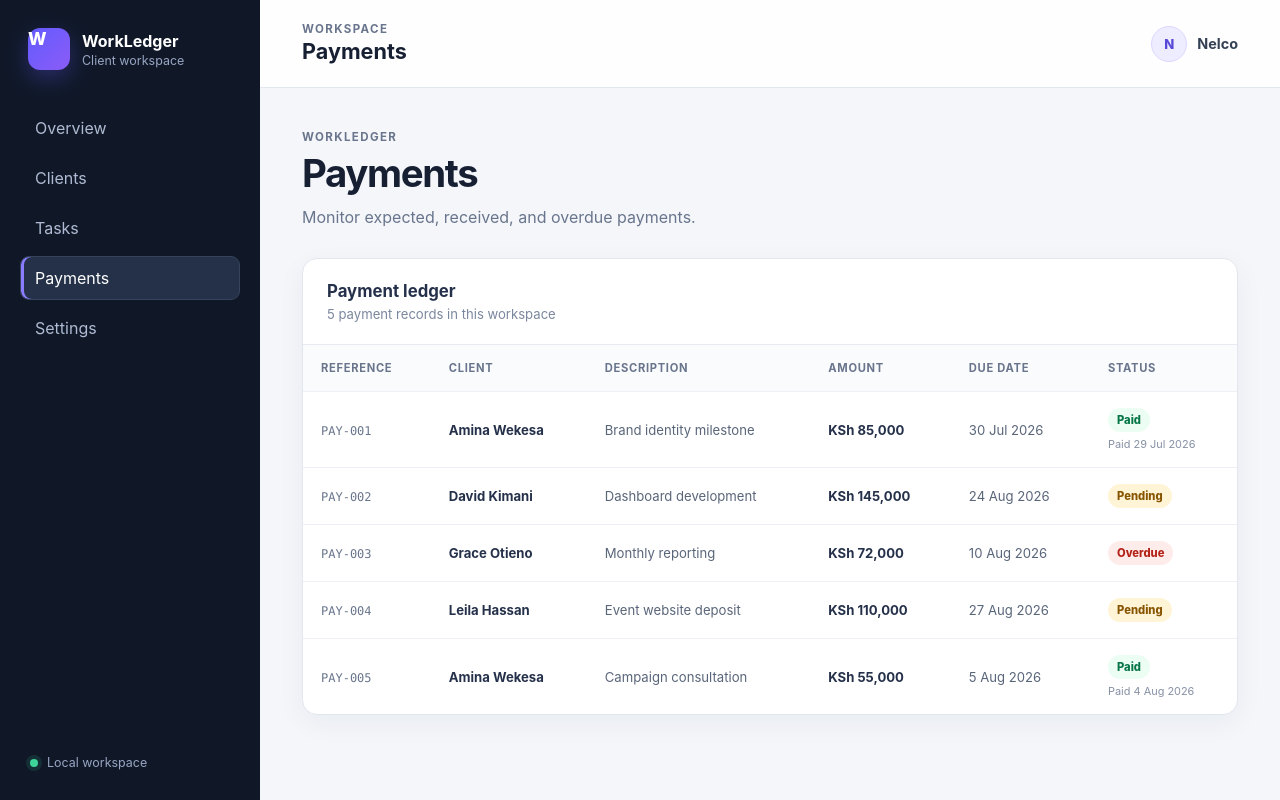
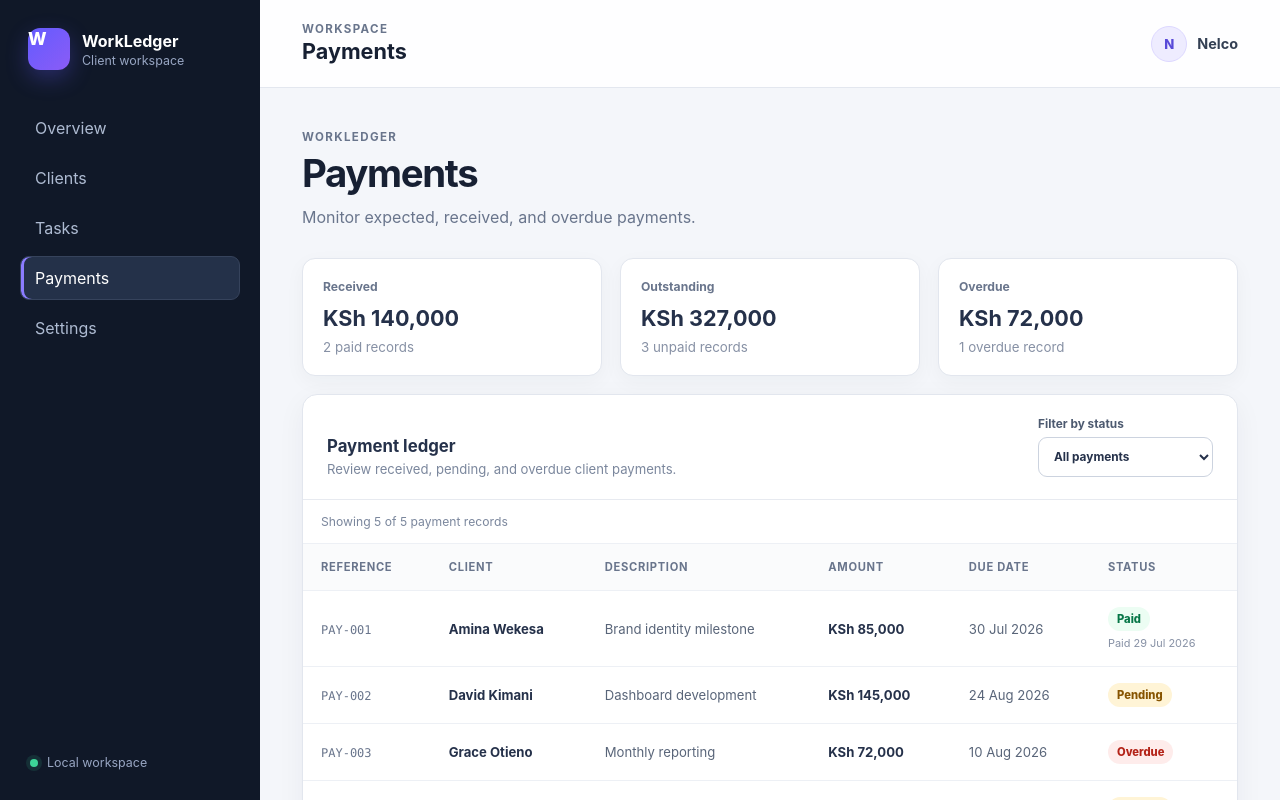
Before and after one commit to nelco254-art/workledger, a React (Vite) app: page / in a window 1280 px wide. Both pictures are taken after a click on the button "Payments". Shown: the top 800 px of the page. Built offline with nearby package versions, Linux system fonts and the light colour scheme.

Commit message:
feat: add payment summaries and status filtering

```diff
--- a/src/App.css
+++ b/src/App.css
@@ -810,3 +810,98 @@
   color: #b42318;
   background: #feeceb;
 }
+
+.payment-layout {
+  display: grid;
+  gap: 18px;
+}
+
+.payment-summary-grid {
+  display: grid;
+  grid-template-columns: repeat(3, minmax(0, 1fr));
+  gap: 18px;
+}
+
+.payment-summary-card {
+  padding: 20px;
+  border: 1px solid #e2e6ee;
+  border-radius: 13px;
+  background: #ffffff;
+  box-shadow: 0 6px 20px rgb(29 41 57 / 4%);
+}
+
+.payment-summary-card span,
+.payment-summary-card strong,
+.payment-summary-card small {
+  display: block;
+}
+
+.payment-summary-card span {
+  color: #69758c;
+  font-size: 0.76rem;
+  font-weight: 700;
+}
+
+.payment-summary-card strong {
+  margin: 11px 0 8px;
+  color: #25314a;
+  font-size: 1.35rem;
+}
+
+.payment-summary-card small {
+  color: #8791a5;
+}
+
+.payment-header {
+  display: flex;
+  align-items: flex-end;
+  justify-content: space-between;
+  gap: 20px;
+}
+
+.payment-filter {
+  display: grid;
+  gap: 6px;
+  min-width: 175px;
+  color: #4d5a70;
+  font-size: 0.74rem;
+  font-weight: 700;
+}
+
+.payment-filter select {
+  min-height: 40px;
+  padding: 8px 11px;
+  border: 1px solid #ccd3df;
+  border-radius: 9px;
+  color: #25314a;
+  background: #ffffff;
+}
+
+.payment-filter select:focus {
+  border-color: #7569f8;
+  outline: none;
+  box-shadow: 0 0 0 3px rgb(117 105 248 / 14%);
+}
+
+.payment-result-count {
+  margin: 0;
+  padding: 14px 18px;
+  border-bottom: 1px solid #edf0f5;
+  color: #7b879d;
+  font-size: 0.76rem;
+}
+
+@media (max-width: 800px) {
+  .payment-summary-grid {
+    grid-template-columns: 1fr;
+  }
+
+  .payment-header {
+    align-items: stretch;
+    flex-direction: column;
+  }
+
+  .payment-filter {
+    width: 100%;
+  }
+}
--- a/src/components/PaymentLedger.tsx
+++ b/src/components/PaymentLedger.tsx
@@ -1,9 +1,12 @@
-import type { Client, Payment } from '../types'
+import { useState } from 'react'
+import type { Client, Payment, PaymentStatus } from '../types'
 
 interface PaymentLedgerProps {
   clients: Client[]
   payments: Payment[]
 }
+
+type PaymentFilter = PaymentStatus | 'all'
 
 const dateFormatter = new Intl.DateTimeFormat('en-KE', {
   day: 'numeric',
@@ -21,25 +24,84 @@ const formatKes = (amount: number) =>
 const formatReference = (id: string) =>
   id.replace('payment-', 'PAY-').toUpperCase()
 
+const totalPayments = (payments: Payment[]) =>
+  payments.reduce((total, payment) => total + payment.amount, 0)
+
 export function PaymentLedger({
   clients,
   payments,
 }: PaymentLedgerProps) {
+  const [statusFilter, setStatusFilter] = useState<PaymentFilter>('all')
+
   const clientNames = new Map(
     clients.map((client) => [client.id, client.name]),
   )
 
+  const paidPayments = payments.filter(
+    (payment) => payment.status === 'paid',
+  )
+
+  const unpaidPayments = payments.filter(
+    (payment) => payment.status !== 'paid',
+  )
+
+  const overduePayments = payments.filter(
+    (payment) => payment.status === 'overdue',
+  )
+
+  const filteredPayments = payments.filter(
+    (payment) =>
+      statusFilter === 'all' || payment.status === statusFilter,
+  )
+
   return (
+    <div className="payment-layout">
+      <div className="payment-summary-grid">
+        <article className="payment-summary-card">
+          <span>Received</span>
+          <strong>{formatKes(totalPayments(paidPayments))}</strong>
+          <small>{paidPayments.length} paid records</small>
+        </article>
+
+        <article className="payment-summary-card">
+          <span>Outstanding</span>
+          <strong>{formatKes(totalPayments(unpaidPayments))}</strong>
+          <small>{unpaidPayments.length} unpaid records</small>
+        </article>
+
+        <article className="payment-summary-card">
+          <span>Overdue</span>
+          <strong>{formatKes(totalPayments(overduePayments))}</strong>
+          <small>{overduePayments.length} overdue record</small>
+        </article>
+      </div>
+
       <div className="payment-panel">
         <div className="payment-header">
           <div>
             <h3>Payment ledger</h3>
-          <p>
-            {payments.length} payment{' '}
-            {payments.length === 1 ? 'record' : 'records'} in this workspace
+            <p>Review received, pending, and overdue client payments.</p>
+          </div>
+
+          <label className="payment-filter">
+            <span>Filter by status</span>
+            <select
+              onChange={(event) =>
+                setStatusFilter(event.target.value as PaymentFilter)
+              }
+              value={statusFilter}
+            >
+              <option value="all">All payments</option>
+              <option value="paid">Paid</option>
+              <option value="pending">Pending</option>
+              <option value="overdue">Overdue</option>
+            </select>
+          </label>
+        </div>
+
+        <p className="payment-result-count" aria-live="polite">
+          Showing {filteredPayments.length} of {payments.length} payment records
         </p>
-        </div>
-      </div>
 
         <div
           className="table-scroll"
@@ -63,7 +125,8 @@ export function PaymentLedger({
             </thead>
 
             <tbody>
-            {payments.map((payment) => (
+              {filteredPayments.length > 0 ? (
+                filteredPayments.map((payment) => (
                   <tr key={payment.id}>
                     <td>
                       <span className="payment-reference">
@@ -105,10 +168,19 @@ export function PaymentLedger({
                       )}
                     </td>
                   </tr>
-            ))}
+                ))
+              ) : (
+                <tr>
+                  <td className="empty-table-cell" colSpan={6}>
+                    <strong>No payments found</strong>
+                    <span>Choose another payment status.</span>
+                  </td>
+                </tr>
+              )}
             </tbody>
           </table>
         </div>
       </div>
+    </div>
   )
 }
```
Lines whose indentation alone changed are shown as unchanged.
